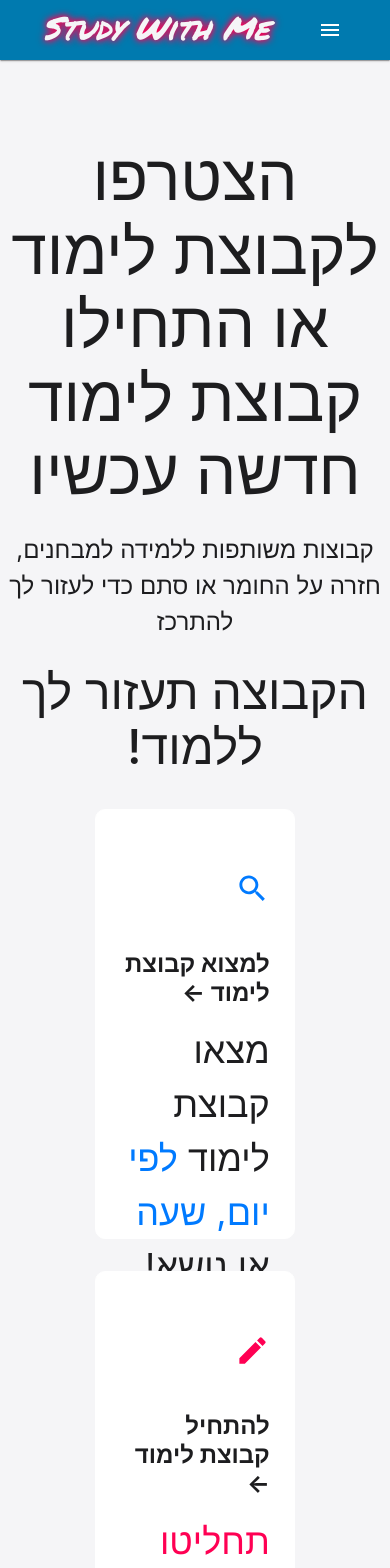
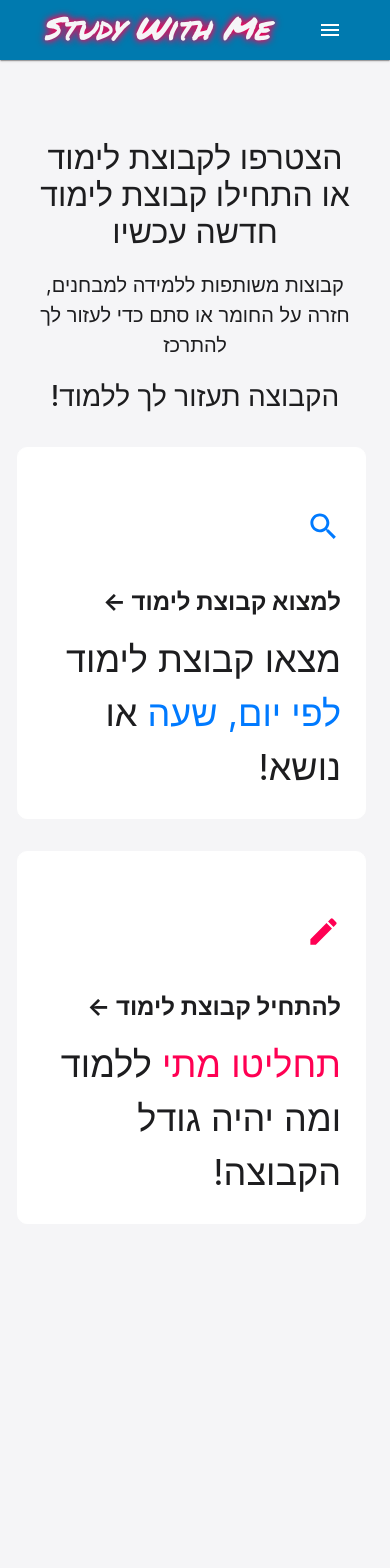
Before and after one commit to mastershif/study-with-me, a React (Create React App) app: page / in a window 390 px wide. Shown: the top 1568 px of the page. After the commit the page ends 1320 px from the top, so only its background shows below. Built offline with nearby package versions, Linux system fonts and the light colour scheme; what jss-rtl would draw is missing.

Commit message:
make home page responsive

```diff
--- a/src/App.js
+++ b/src/App.js
@@ -52,6 +52,9 @@ const CardsGrid = styled.div`
   max-width: 980px;
   min-height: 250px;
   margin-top: 1.15rem;
+  @media (max-width: 700px) {
+    flex-direction: column;
+  }
 `;
 
 function App() {
--- a/src/sharedComponents/createGroupCard.jsx
+++ b/src/sharedComponents/createGroupCard.jsx
@@ -16,6 +16,9 @@ const CardContainer = styled.a`
   :hover, :focus, :active {
     color: #0070f3;
     border-color: #0070f3;
+  }
+  @media (max-width: 835px) {
+    min-width: 80%;
   }
 `;
 
--- a/src/sharedComponents/description.jsx
+++ b/src/sharedComponents/description.jsx
@@ -4,6 +4,10 @@ const Text = styled.p`
   text-align: center;
   line-height: 1.5;
   font-size: 1.5rem;
+  max-width: 85%;
+  @media (max-width: 700px) {
+    font-size: 1.25rem;
+  }
 `;
 
 const Description = ({ text }) => {
--- a/src/sharedComponents/joinGroupCard.jsx
+++ b/src/sharedComponents/joinGroupCard.jsx
@@ -16,6 +16,9 @@ const CardContainer = styled.a`
   :hover, :focus, :active {
     color: #0070f3;
     border-color: #0070f3;
+  }
+  @media (max-width: 835px) {
+    min-width: 80%;
   }
 `;
 
--- a/src/sharedComponents/mainTitle.jsx
+++ b/src/sharedComponents/mainTitle.jsx
@@ -6,6 +6,10 @@ const Title = styled.h1`
   font-size: 4rem;
   font-weight: 500;
   text-align: center;
+  max-width: 85%;
+  @media (max-width: 700px) {
+    font-size: 2rem;
+  }
 `;
 
 const MainTitle = ({ textLine1, textLine2 }) => {
--- a/src/sharedComponents/secondaryTitle.jsx
+++ b/src/sharedComponents/secondaryTitle.jsx
@@ -6,6 +6,9 @@ const Title = styled.h1`
   font-size: 3rem;
   font-weight: 500;
   text-align: center;
+  @media (max-width: 700px) {
+    font-size: 1.75rem;
+  }
 `;
 
 const SecondaryTitle = ({ text }) => {
```
